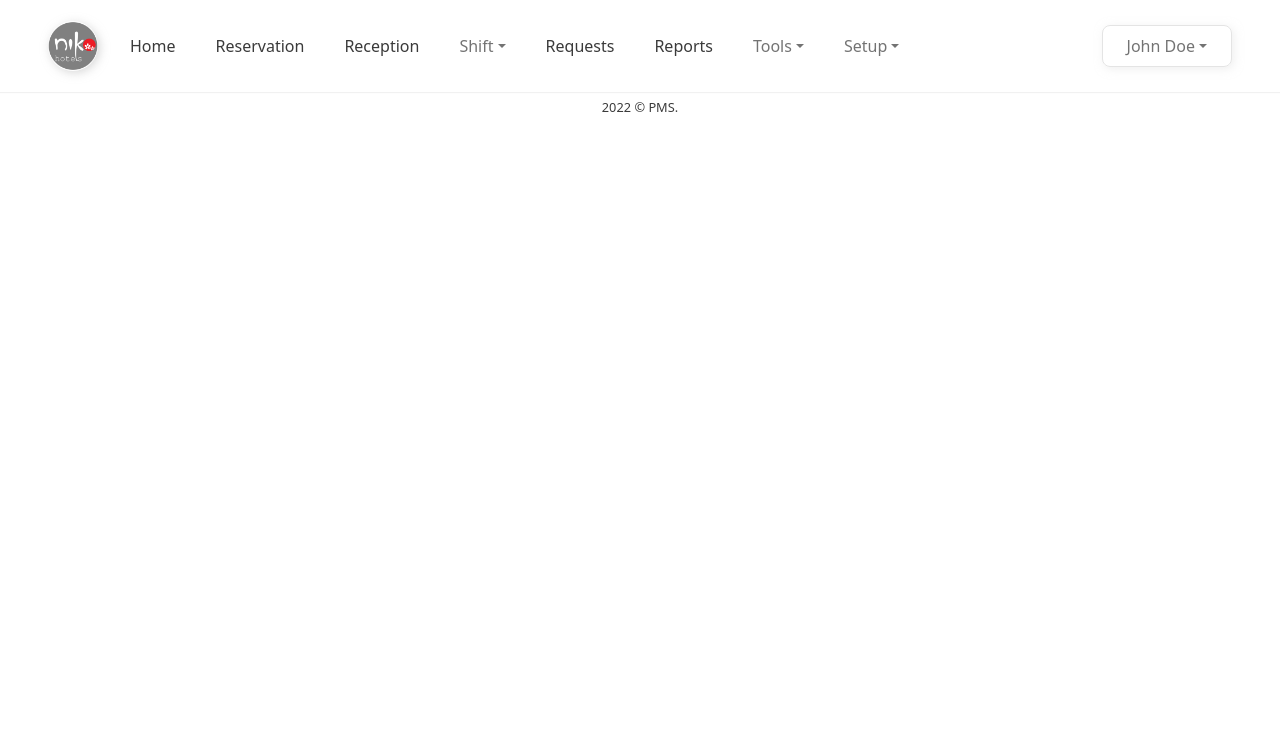
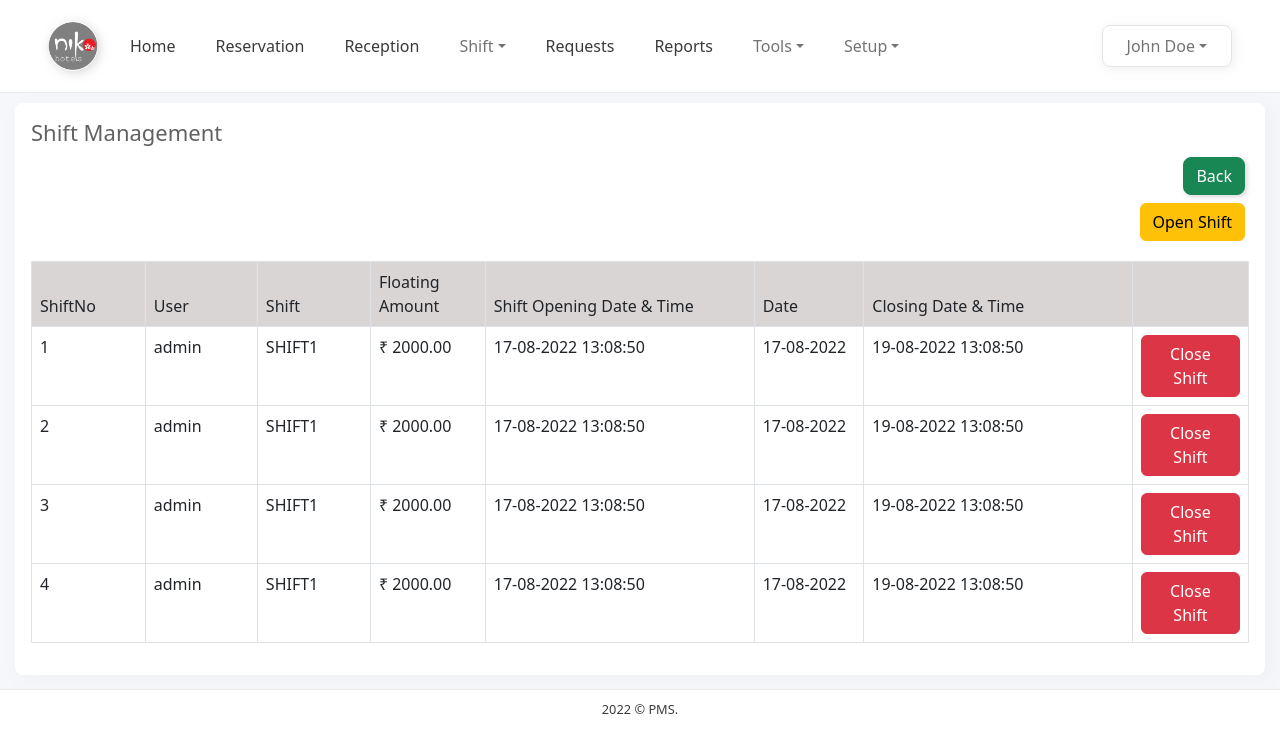
Before and after one commit to indocosmo-projects/PMS-Prototype, a React (Create React App) app: page /shiftManagement in a window 1280 px wide. Shown: the top 752 px of the page. Built offline with nearby package versions, Linux system fonts and the light colour scheme.

Commit message:
shiftmanagement

```diff
--- a/src/App.js
+++ b/src/App.js
@@ -11,6 +11,8 @@ import Navigationbar from './component/Common/Navigationbar';
 // import NavigationbarMannual from './component/Common/NavigationbarMannual';
 import CheckInEdit from './component/CheckInEdit/CheckInEdit';
 import CheckInEditOtherDetails from './component/CheckInEdit/CheckInEditOtherDetails';
+import ShiftManagement from './component/Shift/ShiftManagement';
+
 
 
 function App() {
@@ -31,6 +33,7 @@ function App() {
                 <Route exact path="/roomlist" component={RoomList}/>
                 <Route exact path="/checkInEdit" component={CheckInEdit}/>
                 <Route exact path="/checkInOtherDetails" component={CheckInEditOtherDetails}/>
+                <Route exact path="/shiftManagement" component={ShiftManagement}/>
             </Switch>
             <Footer/>
         </Router>
--- a/src/component/Common/Navigationbar.js
+++ b/src/component/Common/Navigationbar.js
@@ -23,7 +23,7 @@ function NavigationBar() {
               <Nav.Link><Link to="/reception" className='nlink'>Reception</Link></Nav.Link>
 
             <NavDropdown title="Shift" id="basic-nav-dropdown" className="nlink">
-              <NavDropdown.Item href="#action/3.1">Action</NavDropdown.Item>
+              <NavDropdown.Item href="shiftManagement">Shift Management</NavDropdown.Item>
               <NavDropdown.Item href="#action/3.2">Another action</NavDropdown.Item>
               <NavDropdown.Item href="#action/3.3">Something</NavDropdown.Item>
               <NavDropdown.Divider />
--- /dev/null
+++ b/src/component/Shift/ShiftManagement.css
@@ -0,0 +1,7 @@
+.btnright{
+    text-align: right;
+}
+
+.ullist{
+    list-style-type: none;
+}
--- /dev/null
+++ b/src/component/Shift/ShiftManagement.js
@@ -0,0 +1,80 @@
+import React from 'react';
+import Accordion from 'react-bootstrap/Accordion';
+import '../../style.css';
+import './ShiftManagement.css';
+import 'bootstrap/dist/css/bootstrap.min.css';
+import 'bootstrap-icons/font/bootstrap-icons.css';
+
+function ShiftManagement() {
+
+
+    const details =
+    [
+    {id: 1, shiftno:1,user :'admin',shift:'SHIFT1',floatingamount:'₹ 2000.00',shiftopeningdatetime:'17-08-2022 13:08:50', date:'17-08-2022',closingdatetime:'19-08-2022 13:08:50'},
+    {id: 2, shiftno:2,user :'admin',shift:'SHIFT1',floatingamount:'₹ 2000.00',shiftopeningdatetime:'17-08-2022 13:08:50', date:'17-08-2022',closingdatetime:'19-08-2022 13:08:50'},
+    {id: 3, shiftno:3,user :'admin',shift:'SHIFT1',floatingamount:'₹ 2000.00',shiftopeningdatetime:'17-08-2022 13:08:50', date:'17-08-2022',closingdatetime:'19-08-2022 13:08:50'},
+    {id: 4, shiftno:4,user :'admin',shift:'SHIFT1',floatingamount:'₹ 2000.00',shiftopeningdatetime:'17-08-2022 13:08:50', date:'17-08-2022',closingdatetime:'19-08-2022 13:08:50'},
+    ];
+
+
+
+    const tdata = () =>{
+        return(
+                <tbody>
+                    {
+                    details.map(detail => <tr key={detail.id} >
+                        <td className="left">{detail.shiftno}</td>
+                        <td className="left">{detail.user}</td>
+                        <td className="left">{detail.shift}</td>
+                        <td className="left">{detail.floatingamount}</td>
+                        <td className="left">{detail.shiftopeningdatetime}</td>
+                        <td className="left">{detail.date}</td>
+                        <td className="left">{detail.closingdatetime}</td>
+                        <td className="left"><button className="btn btn-danger">Close Shift</button></td>
+                    </tr>
+                    )}
+
+                </tbody>
+        );
+    }
+
+
+return(
+    <div>
+         <div className="section">
+                <div className="container-fluid formcontent">
+                     {/* ----- Heading ------ */}
+                     <div>
+                        <h5 className="header"> Shift Management </h5>
+                    </div>
+                    <div className="btnright">
+                        <ul className="ullist">
+                            <li><button className="btn btn-success m-1">Back</button></li>
+                            <li><button className="btn btn-warning  m-1">Open Shift </button></li>
+                        </ul>
+                    </div>
+
+                     <table className="table table-bordered">
+                            <thead >
+                                <tr className="greyshade">
+                                    <th className="thstyle left">ShiftNo</th>
+                                    <th className="thstyle left">User</th>
+                                    <th className="thstyle left">Shift</th>
+                                    <th className="thstyle left">Floating Amount</th>
+                                    <th className="tdwidthguest left">Shift Opening Date & Time</th>
+                                    <th className="thstyle left">Date</th>
+                                    <th className="tdwidthguest left">Closing Date & Time</th>
+                                    <th className="thstyle left"></th>
+                                </tr>
+                            </thead>
+                            {tdata()}
+
+                        </table>
+
+                </div>
+        </div>
+    </div>
+);
+}
+
+export default ShiftManagement;
```
